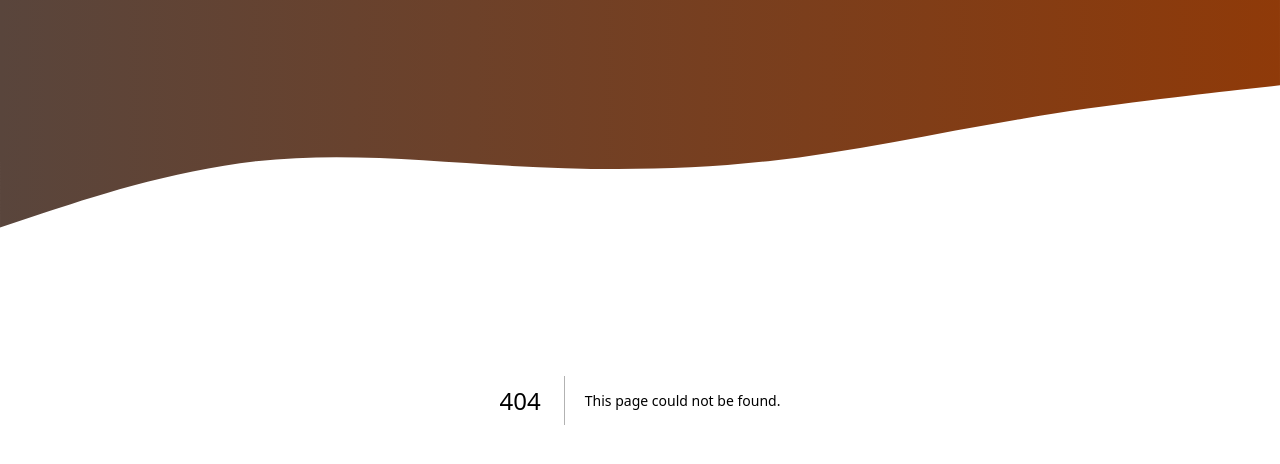
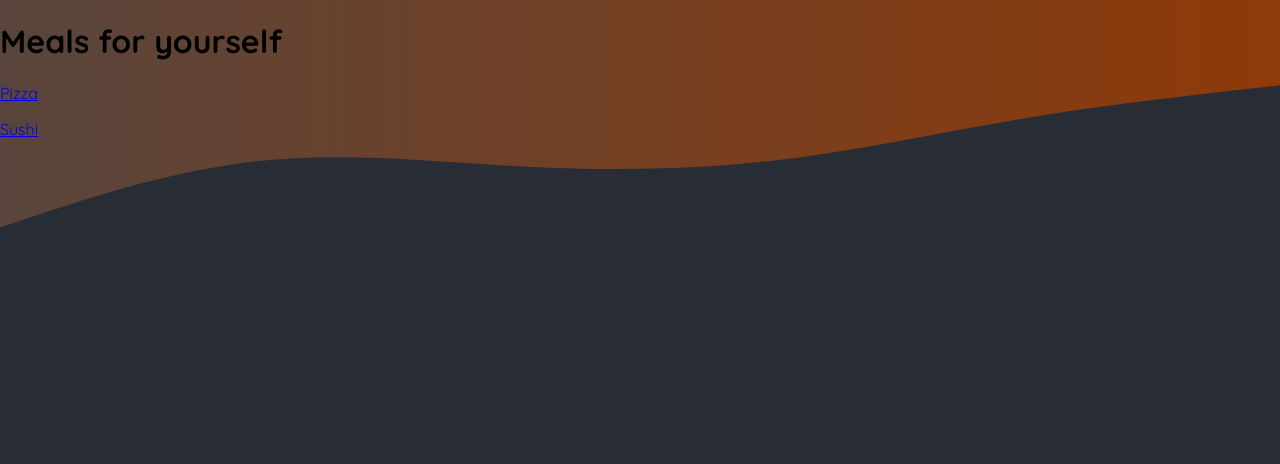
Before and after one commit to SaansoukSana/05-onwards-foodies-starting-project, a Next.js app: page /meals in a window 1280 px wide. Before the commit this address had no page. Shown: the top 464 px of the page. Built offline with nearby package versions, Linux system fonts and the light colour scheme.

Commit message:
97
Added asortted pages

```diff
--- /dev/null
+++ b/app/meals/page.js
@@ -0,0 +1,11 @@
+import Link from "next/link"
+
+export default function MealsPage() {
+    return (
+        <main>
+            <h1>Meals for yourself</h1>
+            <p><Link href="/meals/pizza">Pizza</Link></p>
+            <p><Link href="/meals/sushi">Sushi</Link></p>
+        </main>
+    )
+}
--- a/app/page.js
+++ b/app/page.js
@@ -1,9 +1,14 @@
+import Link from "next/link";
+
 export default function Home() {
   return (
     <main>
       <h1 style={{ color: 'white', textAlign: 'center' }}>
         Time to get started!
       </h1>
+      <p><Link href="/meals">Go to Meals</Link></p>
+      <p><Link href="/meals/share">Meals to share</Link></p>
+      <p><Link href="/community">Show some love to the Community</Link></p>
     </main>
   );
 }
```
Also changed, not shown: app/community/page.js (added, +7 -0 lines), app/meals/[slug]/page.js (added, +7 -0 lines), app/meals/share/page.js (added, +7 -0 lines).
